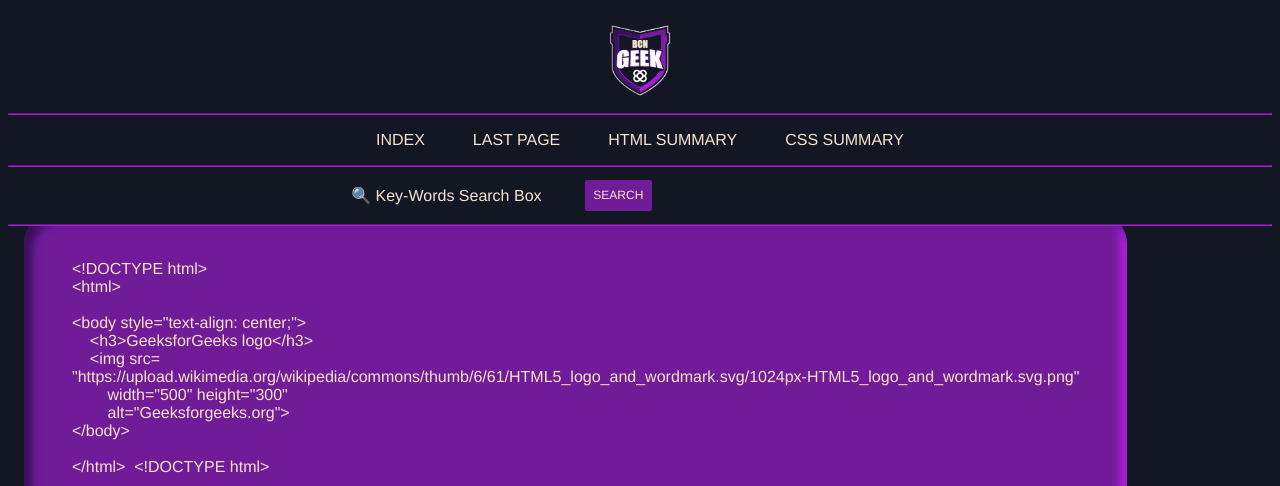
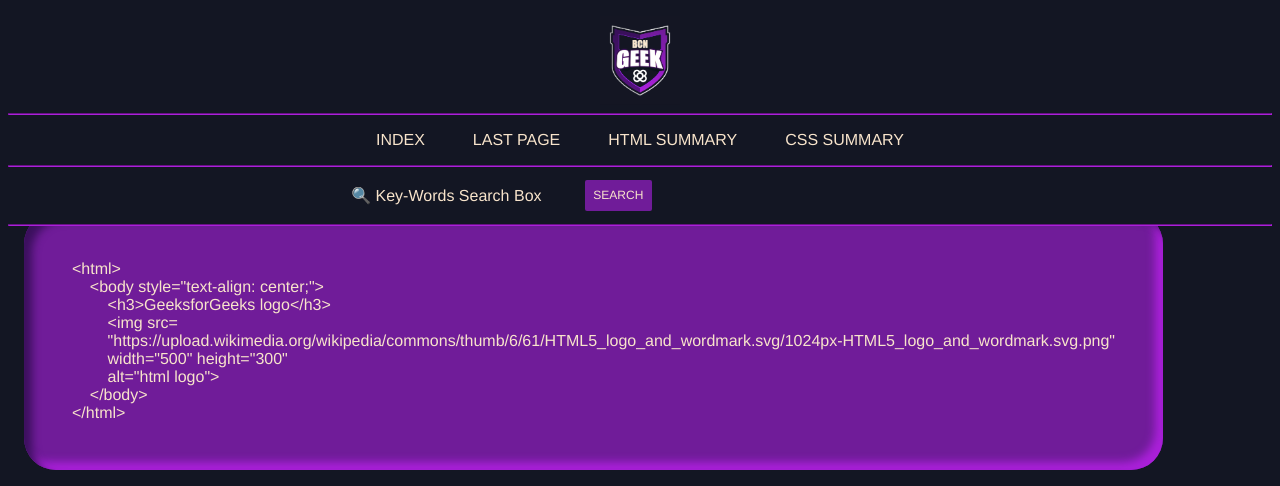
Before and after one commit to BCNGEEKS/Geekateca, a Jekyll site: the page built from sections/html/graphical-elements.md, in a window 1280 px wide and 1400 px high, scrolled down 1197 px. Shown: the top 486 px of the window. Built offline with Jekyll 4.4.1, drawn with Linux system fonts in a browser that asks for light colours; our own code applies the rules of GitHub Pages for plain Markdown files; some of the changed text lies outside the part shown; grey boxes are pictures that could not be loaded.

Commit message:
fix errors graphical errors and add media folder in to the html folder

```diff
--- a/sections/html/graphical-elements.md
+++ b/sections/html/graphical-elements.md
@@ -66,27 +66,23 @@
 
 #### EXAMPLE
 
-    <!DOCTYPE html>
     <html>
+        <body style="text-align: center;">
+            <h3>GeeksforGeeks logo</h3>
+            <img src=
+            "https://upload.wikimedia.org/wikipedia/commons/thumb/6/61/HTML5_logo_and_wordmark.svg/1024px-HTML5_logo_and_wordmark.svg.png"
+            width="500" height="300"
+            alt="html logo">
+        </body>
+    </html>
 
-    <body style="text-align: center;">
-        <h3>GeeksforGeeks logo</h3>
-        <img src=
-    "https://upload.wikimedia.org/wikipedia/commons/thumb/6/61/HTML5_logo_and_wordmark.svg/1024px-HTML5_logo_and_wordmark.svg.png"
-            width="500" height="300"
-            alt="Geeksforgeeks.org">
-    </body>
 
-    </html>
- <!DOCTYPE html>
-<html>
-    <body>
-        <img src=
-    "https://upload.wikimedia.org/wikipedia/commons/thumb/6/61/HTML5_logo_and_wordmark.svg/1024px-HTML5_logo_and_wordmark.svg.png"
-            width="500" height="300"
-            alt="Geeksforgeeks.org">
-    </body>
-</html>
+
+<img src=
+"https://upload.wikimedia.org/wikipedia/commons/thumb/6/61/HTML5_logo_and_wordmark.svg/1024px-HTML5_logo_and_wordmark.svg.png"
+width="500" height="300"
+alt="html logo">
+
 
 ---
 
@@ -98,37 +94,22 @@
 
 #### EXAMPLE
 
-    <!DOCTYPE html>
     <html>
-
-    <body>
+        <body>
+            <p>Audio Sample</p>
+            <!-- audio tag starts here -->
+            <audio controls>
+                <source src="media/audio_ascensor.mp3" type="audio/mp3">
+            </audio>
+            <!-- audio tag ends here -->
+        </body>
+    </html>
 
 
-    <p>Audio Sample</p>
+<audio controls>
+    <source src="media/audio_ascensor.mp3" type="audio/mp3">
+</audio>
 
-
-        <!-- audio tag starts here -->
-        <audio controls>
-            <source src="test.mp3" type="audio/mp3">
-            <source src="test.ogg" type="audio/ogg">
-        </audio>
-        <!-- audio tag ends here -->
-
-    </body>
-
-    </html>
-
-<!DOCTYPE html>
-<html>
-    <body>
-        <!-- audio tag starts here -->
-        <audio controls>
-            <source src="test.mp3" type="audio/mp3">
-            <source src="test.ogg" type="audio/ogg">
-        </audio>
-        <!-- audio tag ends here -->
-    </body>
-</html>
 
 ---
 
@@ -142,34 +123,19 @@
 
 #### EXAMPLE
 
-    <!DOCTYPE html>
     <html>
-    <body>
-    <p>Adding Video on my webpage </p>
-        <video width="400"
-            height="350"
-            controls>
-            <source src="myvid.mp4"
-                    type="video/mp4">
-            <source src="myvid.ogg"
-                    type="video/ogg">
-        </video>
-    </body>
+        <body>
+            <p>Adding Video on my webpage </p>
+            <video width="400" height="350" controls>
+                <source src="media/video_prueba.mp4" type="video/mp4">
+            </video>
+        </body>
     </html>
 
-<!DOCTYPE html>
-<html>
-    <body>
-    <video width="400"
-            height="350"
-            controls>
-            <source src="myvid.mp4"
-                    type="video/mp4">
-        <source src="myvid.ogg"
-                    type="video/ogg">
-    </video>
-    </body>
-</html>
+<video width="400" height="350" controls>
+    <source src="media/video_prueba.mp4" type="video/mp4">
+</video>
+
 
 This example illustrates the use of the autoplay attribute in the HTML `<video>` tag.
 
@@ -191,30 +157,20 @@
 
 #### EXAMPLE
 
-    <!DOCTYPE html>
-
     <html>
-
         <body>
             <h1>HTML Object Tag</h1>
             <!--HTML object tag starts here-->
             <object data=
-    "https://upload.wikimedia.org/wikipedia/commons/thumb/6/61/HTML5_logo_and_wordmark.svg/1024px-HTML5_logo_and_wordmark.svg.png"
-    width="550px" height="150px">GeeksforGeeks
+            "https://upload.wikimedia.org/wikipedia/commons/thumb/6/61/HTML5_logo_and_wordmark.svg/1024px-HTML5_logo_and_wordmark.svg.png"
+            width="550px" height="150px">GeeksforGeeks
             <!--HTML object tag ends here-->
             </object>
         </body>
-
     </html>
 
-<!DOCTYPE html>
-<html>
-    <body>
-        <!--HTML object tag starts here-->
-        <object data=
-    "https://upload.wikimedia.org/wikipedia/commons/thumb/6/61/HTML5_logo_and_wordmark.svg/1024px-HTML5_logo_and_wordmark.svg.png"
-    width="400px" height="300px">GeeksforGeeks
-        <!--HTML object tag ends here-->
-        </object>
-        </body>
-</html>
+
+<object data=
+"https://upload.wikimedia.org/wikipedia/commons/thumb/6/61/HTML5_logo_and_wordmark.svg/1024px-HTML5_logo_and_wordmark.svg.png"
+width="400px" height="300px">GeeksforGeeks
+</object>
```
Also changed, not shown: 2 other files.
